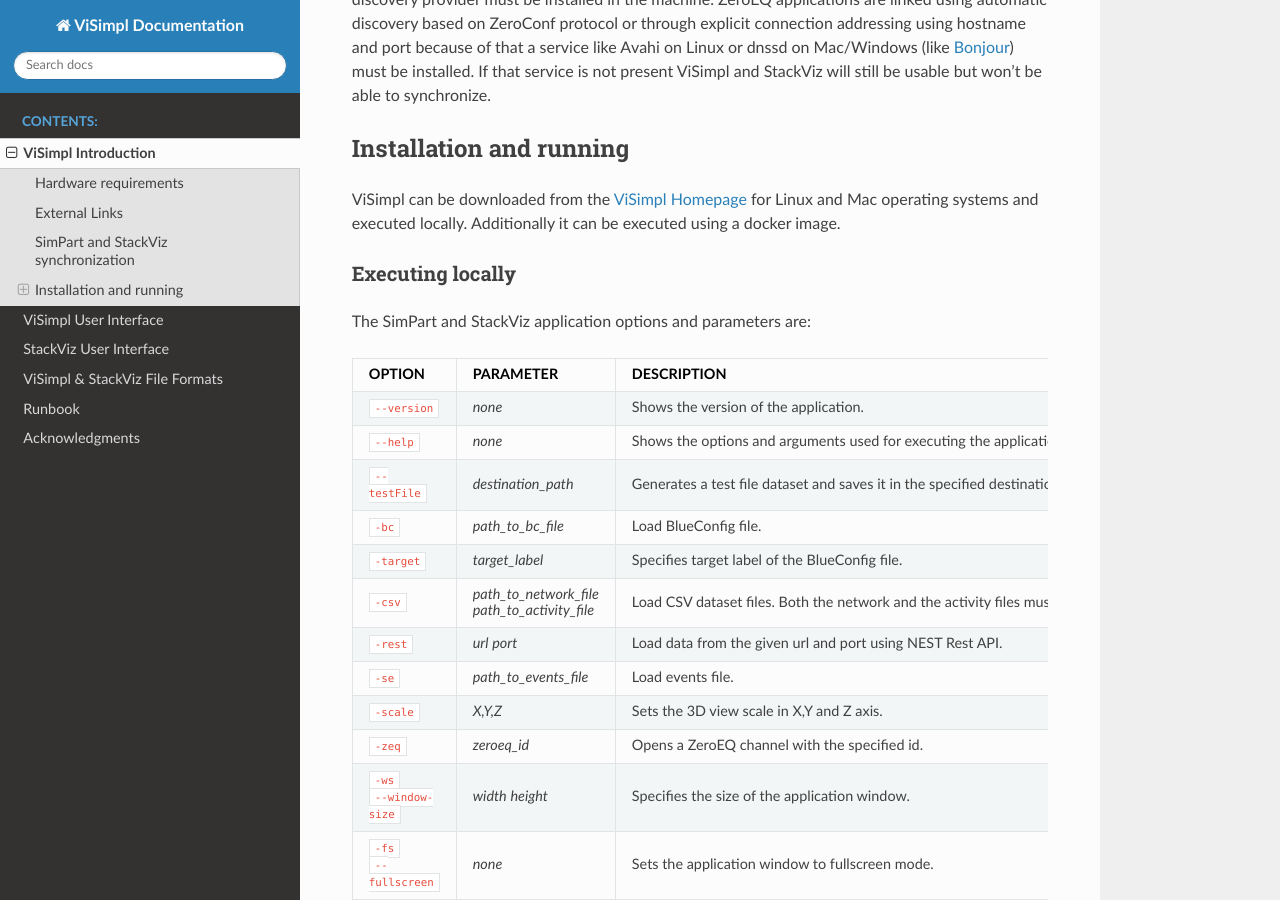
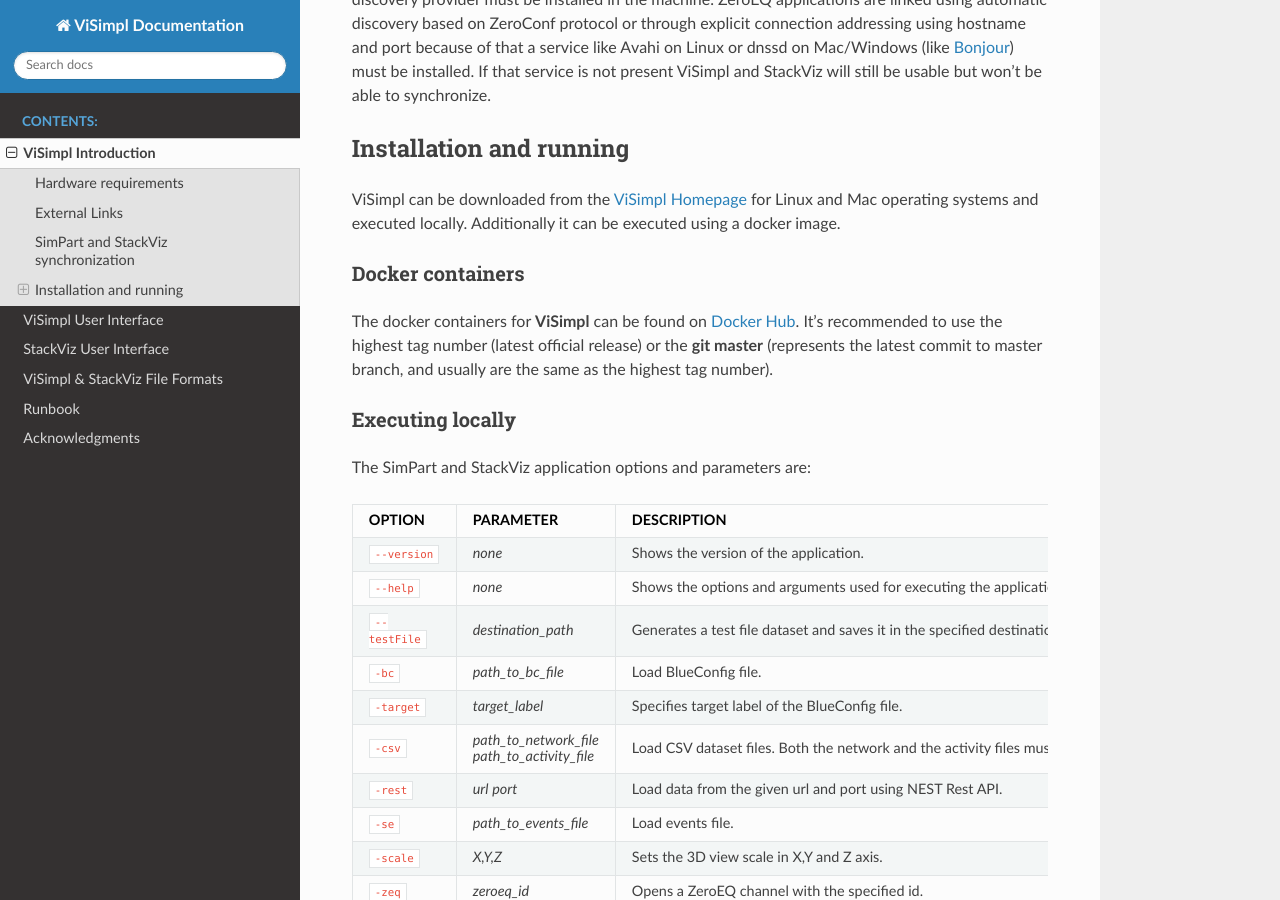
Before and after one commit to vg-lab/ViSimplDocs, a Sphinx documentation site: the page built from source/01-Introduction.rst, in a window 1280 px wide and 900 px high, scrolled down 1209 px. Built offline with Sphinx 7.4.7 and the Read the Docs theme 2.0.0, drawn with Linux system fonts in a browser that asks for light colours.

Commit message:
Added docker hub link.

```diff
--- a/source/01-Introduction.rst
+++ b/source/01-Introduction.rst
@@ -36,6 +36,14 @@ Installation and running
 ------------------------
 
 ViSimpl can be downloaded from the `ViSimpl Homepage`_ for Linux and Mac operating systems and executed locally. Additionally it can be executed using a docker image.
+
+^^^^^^^^^^^^^^^^^
+Docker containers
+^^^^^^^^^^^^^^^^^
+
+The docker containers for **ViSimpl** can be found on `Docker Hub`_. It's recommended to use the highest tag number (latest official release) or the **git master** (represents the latest commit to master branch, and usually are the same as the highest tag number).
+
+.. _Docker Hub: https://hub.docker.com/r/vglab/visimpl/tags?page=1&ordering=last_updated
 
 ^^^^^^^^^^^^^^^^^
 Executing locally
```
Also changed, not shown: other parts of source/01-Introduction.rst (+1 -1 lines).
